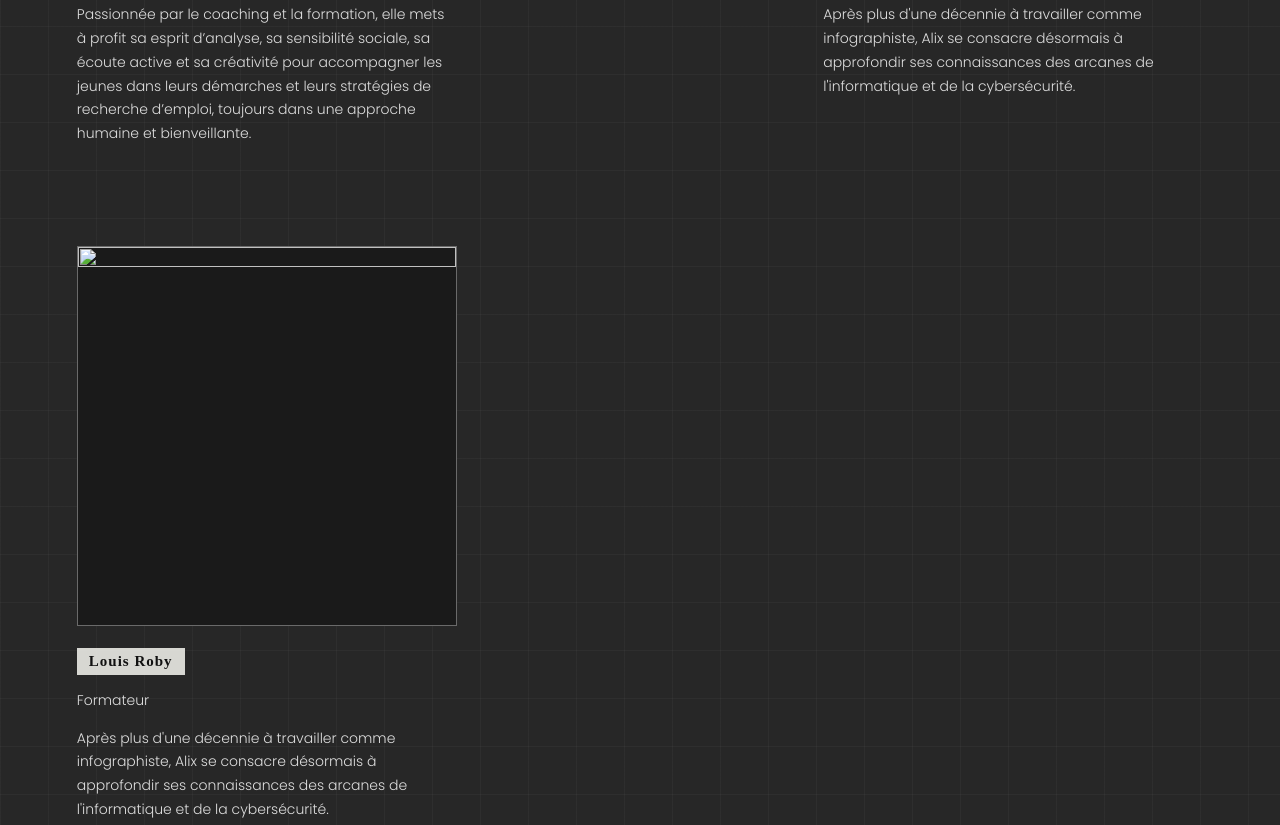
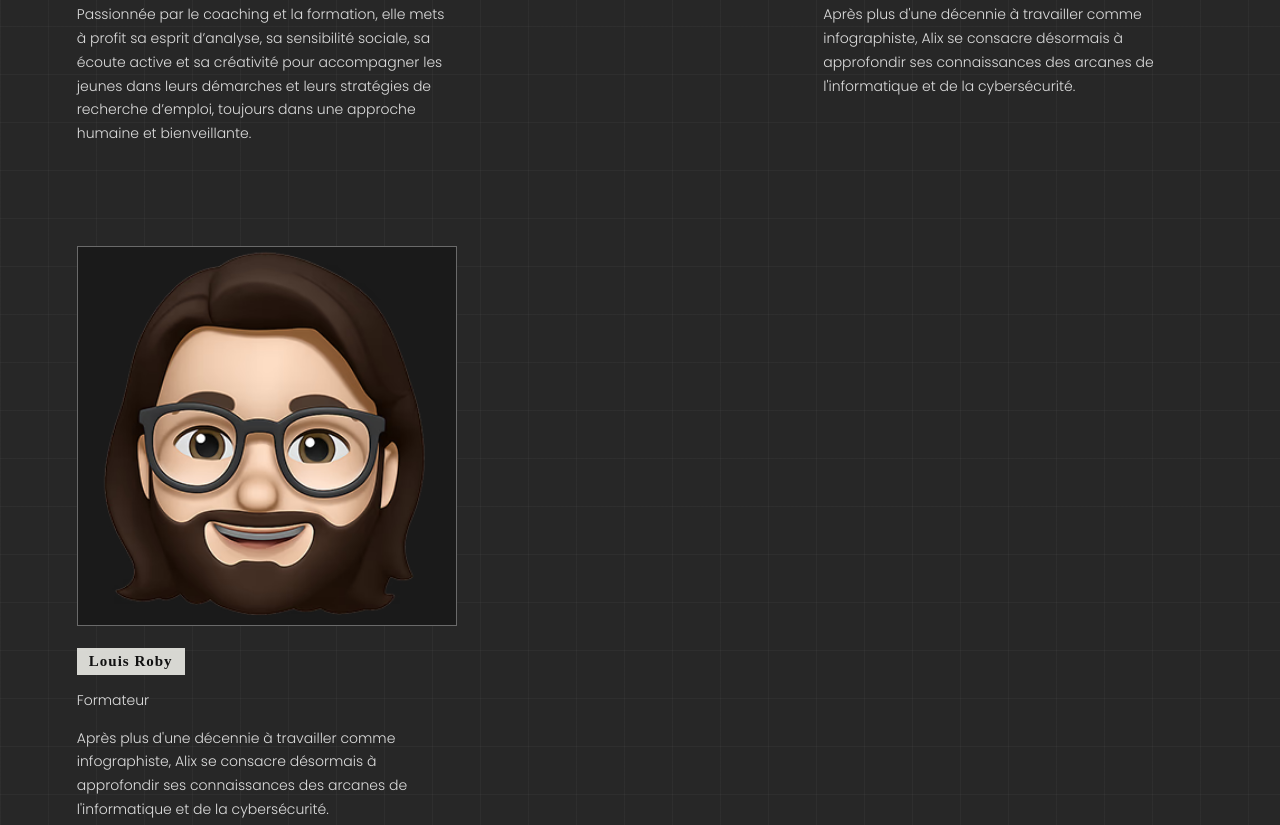
Before and after one commit to Rex-117/Projet-Requiem, a plain HTML site: page credits.html in a window 1280 px wide. Shown: the part 9612-10437 px from the top of the page. Drawn offline with Linux system fonts and the light colour scheme; a script that the page names is missing.

Commit message:
Authorization d'images CyberCap.

```diff
--- a/credits.html
+++ b/credits.html
@@ -490,7 +490,7 @@
 
             <article class="credits-card">
               <img
-                src="assets/img/Credits/Louis.jpg"
+                src="assets/img/Credits/Louis.avif"
                 alt=""
                 draggable="false"
               />
```
Also changed, not shown: assets/img/Credits/Andreanne.jpg (added), assets/img/Credits/Louis.avif (added).
